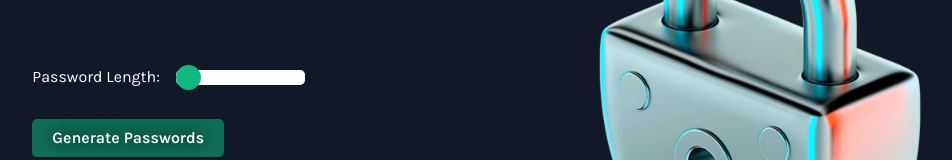
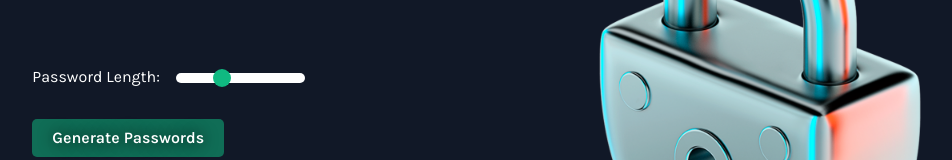
Before and after one commit to amir-the6th/Password-Generator, a website: page index.html in a window 1280 px wide. Shown: the part 318-478 px from the top of the page, without its empty margins (94-1046 px from the left). Drawn offline with nearby package versions, Linux system fonts and the light colour scheme.

Commit message:
Fix slider's style

```diff
--- a/index.css
+++ b/index.css
@@ -100,7 +100,7 @@ body {
 
 .slider {
 -webkit-appearance: none;
-height: 15px;
+height: 10px;
 border-radius: 5px;
 background: white;
 outline: none;
@@ -109,8 +109,8 @@ outline: none;
 .slider::-webkit-slider-thumb {
 -webkit-appearance: none;
 appearance: none;
-width: 25px;
-height: 25px;
+width: 18px;
+height: 18px;
 border-radius: 50%;
 background: #10B981;
 cursor: pointer;
--- a/index.html
+++ b/index.html
@@ -12,7 +12,7 @@
             <div class="button-wrapper">
                 <div class="slider-container">
                     <p class="password-length">Password Length: <span id="pass-length"></span></p>
-                    <input type="range" min="8" max="20" value="8" class="slider" id="myRange">
+                    <input type="range" min="8" max="20" value="12" class="slider" id="myRange">
                 </div>
                 <button class="generate-btn" onclick="generatePass()">Generate Passwords</button>
             </div>
```
